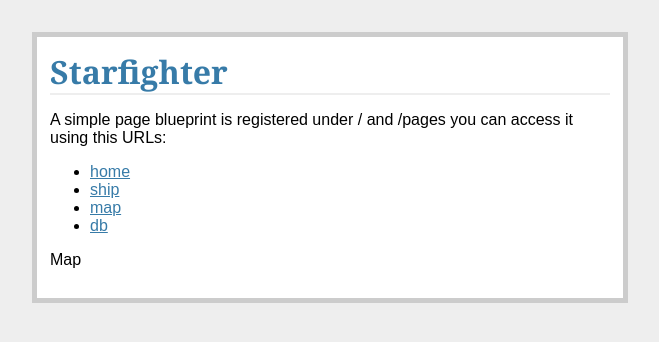
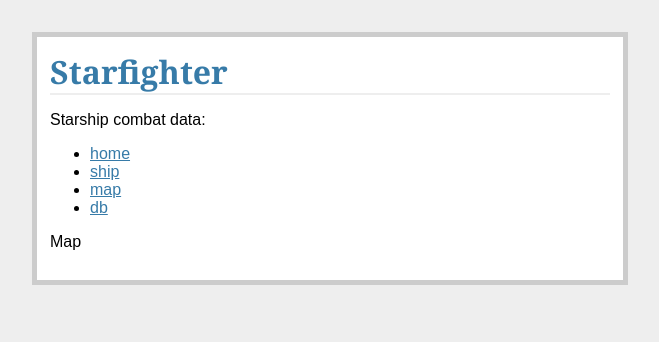
Before and after one commit to seith-miller/starfighter, a Flask app: template starfighter/templates/map.html in a window 1280 px wide. Shown: the top 342 px of the page, without its empty margins (310-969 px from the left). Run offline with Flask 2, Linux system fonts and the light colour scheme; the template is opened without the code that fills it, so the values that code supplies are empty; parts of the project's set-up code (start-up, migrations or seed data) failed here and were passed over.

Commit message:
Fix title bug

```diff
--- a/starfighter/templates/layout.html
+++ b/starfighter/templates/layout.html
@@ -4,12 +4,11 @@
   <link rel="stylesheet" type="text/css" href="{{ url_for('static', filename='style.css') }}">
 </head>
 <body>
-<title>Simple Page Blueprint</title>
+<title>Starfighter</title>
 <div class="page">
   <h1>Starfighter</h1>
   <p>
-    A simple page blueprint is registered under / and /pages
-    you can access it using this URLs:
+    Starship combat data:
   <ul>
     <li><a href="{{ url_for('simple_page.show', page='index') }}">home</a>
     <li><a href="{{ url_for('simple_page.show', page='ship') }}">ship</a>
```
